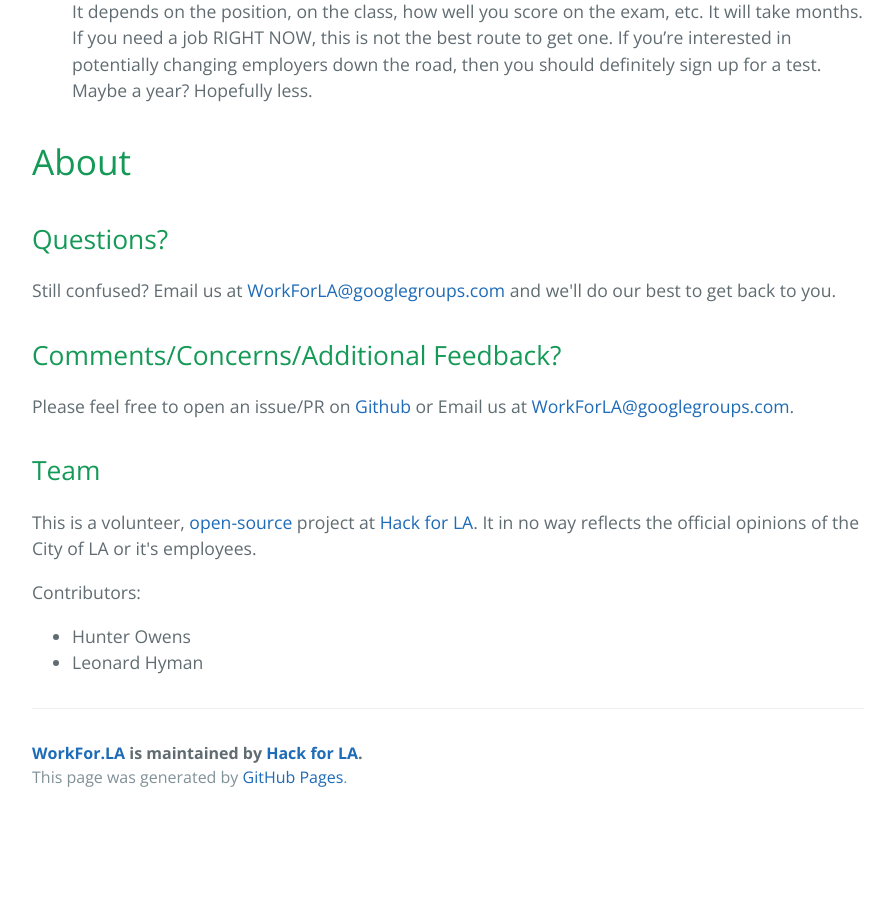
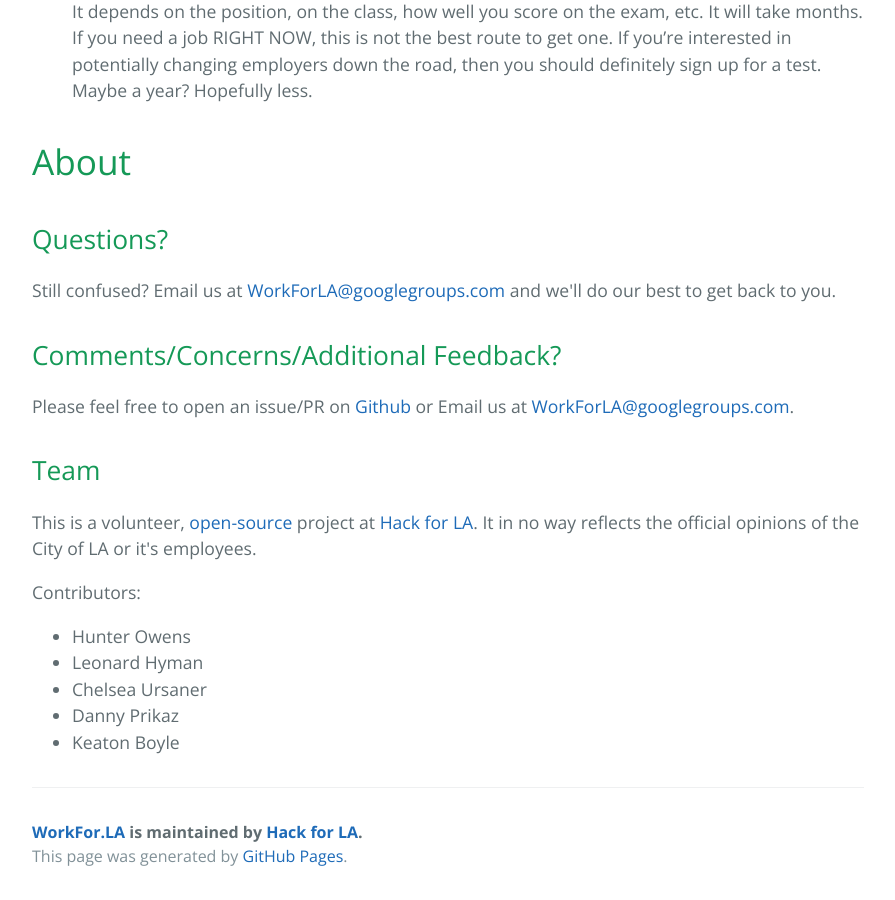
Before and after one commit to hunterowens/workfor.la, a Jekyll site: the page built from index.html, in a window 1280 px wide and 900 px high, scrolled down 3090 px. Shown: the whole window, without its empty margins (192-1087 px from the left). Built offline with Jekyll 4.4.1, drawn with Linux system fonts in a browser that asks for light colours; the list of posts is cut into pages by our own code; before the commit the page ends 3911 px from its top, so only the background shows below that.

Commit message:
update contributers

```diff
--- a/index.html
+++ b/index.html
@@ -43,6 +43,9 @@ title: {{ site.name }}
     <ul>
       <li>Hunter Owens</li>
       <li>Leonard Hyman</li>
+      <li>Chelsea Ursaner</li>
+      <li>Danny Prikaz</li>
+      <li>Keaton Boyle</li>
     </ul>
   </div>
 </div>
```
